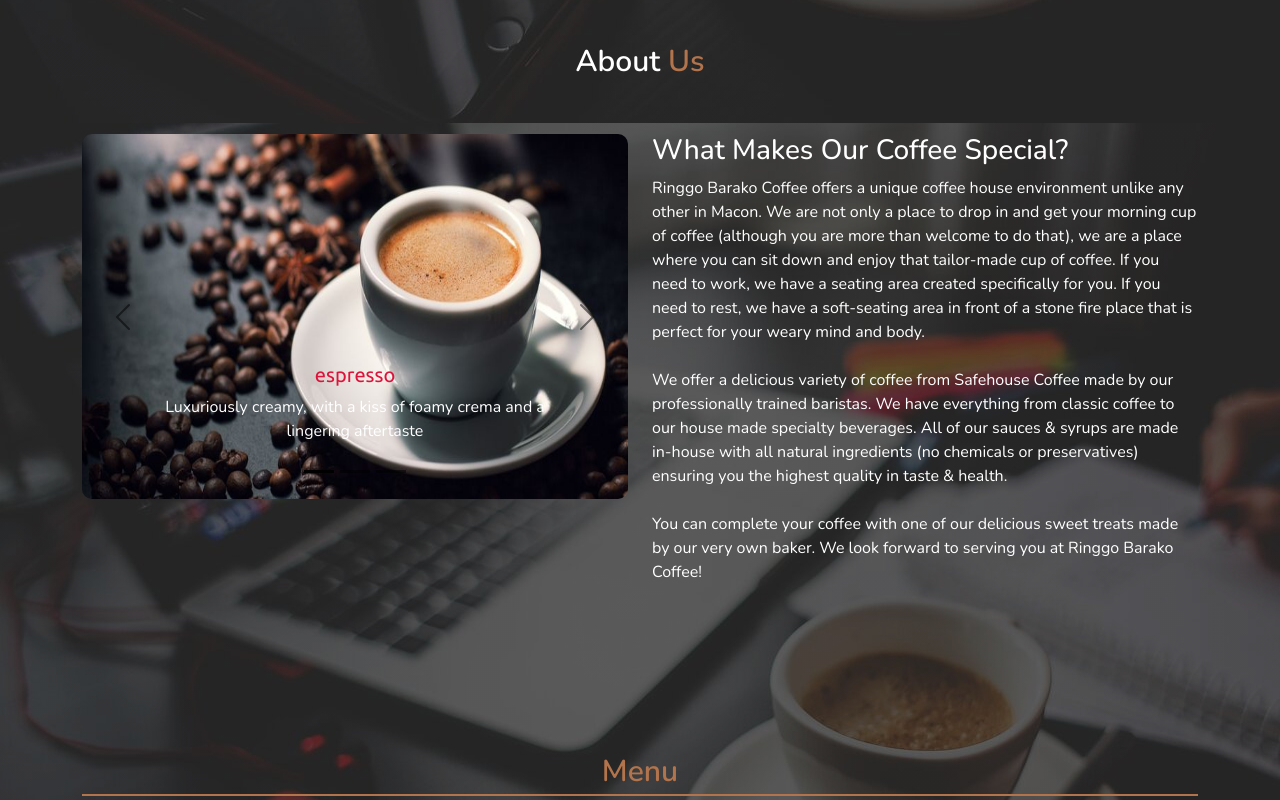
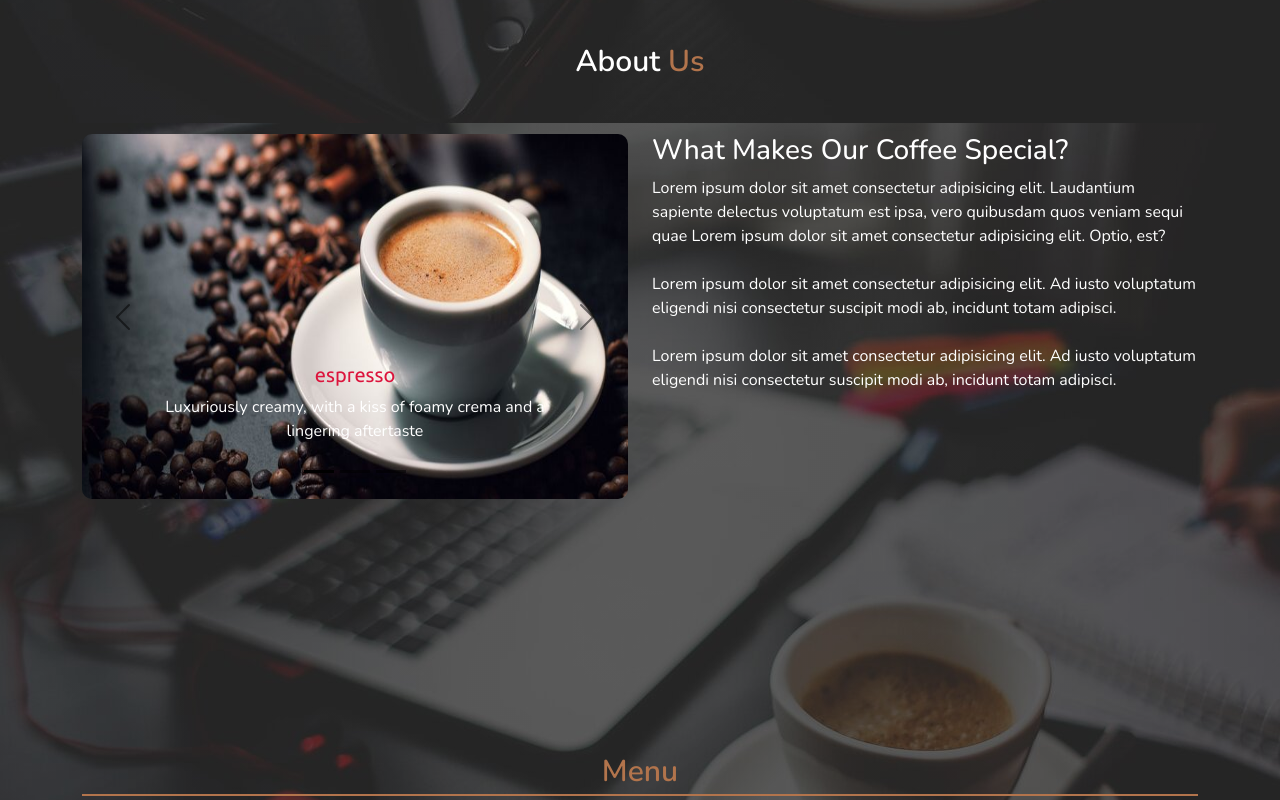
Before and after one commit to vince-melgar/Coffee_shop, a plain HTML site: page index1.html in a window 1280 px wide. Shown: the part 877-1677 px from the top of the page. Drawn offline with nearby package versions, Linux system fonts and the light colour scheme; files whose address does not match are found by name; a web font is replaced by a local one.

Commit message:
Revert "Update index1.html"
This reverts commit f0435401ebf20b416e1e862faa87087964050c7e.

```diff
--- a/index1.html
+++ b/index1.html
@@ -162,9 +162,13 @@
 
           <div class="col-md-6">
             <h3>What Makes Our Coffee Special?</h3>
-            <p>Ringgo Barako Coffee offers a unique coffee house environment unlike any other in Macon. We are not only a place to drop in and get your morning cup of coffee (although you are more than welcome to do that), we are a place where you can sit down and enjoy that tailor-made cup of coffee. If you need to work, we have a seating area created specifically for you. If you need to rest, we have a soft-seating area in front of a stone fire place that is perfect for your weary mind and body.
-              <br><br>We offer a delicious variety of coffee from Safehouse Coffee made by our professionally trained baristas. We have everything from classic coffee to our house made specialty beverages.  All of our sauces & syrups are made in-house with all natural ingredients (no chemicals or preservatives) ensuring you the highest quality in taste & health.
-              <br><br>You can complete your coffee with one of our delicious sweet treats made by our very own baker. We look forward to serving you at Ringgo Barako Coffee!
+            <p>Lorem ipsum dolor sit amet consectetur adipisicing elit. Laudantium sapiente delectus voluptatum est
+              ipsa, vero quibusdam quos veniam sequi quae Lorem ipsum dolor sit amet consectetur adipisicing elit.
+              Optio, est?
+              <br><br>Lorem ipsum dolor sit amet consectetur adipisicing elit. Ad iusto voluptatum eligendi nisi
+              consectetur suscipit modi ab, incidunt totam adipisci.
+              <br><br>Lorem ipsum dolor sit amet consectetur adipisicing elit. Ad iusto voluptatum eligendi nisi
+              consectetur suscipit modi ab, incidunt totam adipisci.
             </p>
           </div>
         </div>
```
